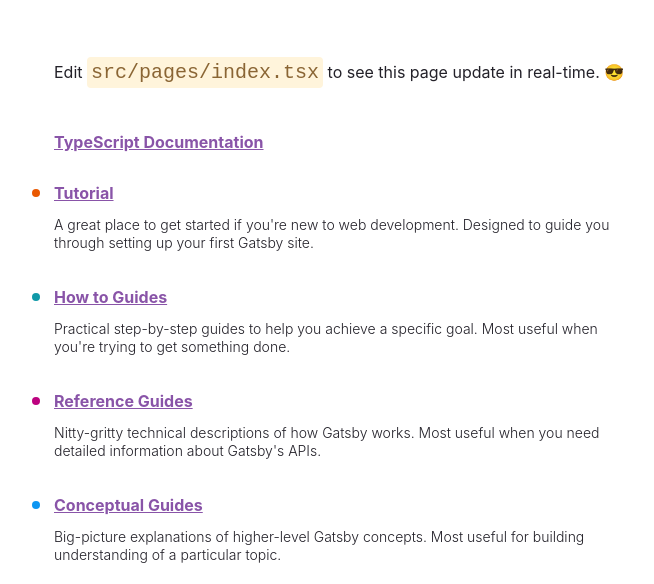
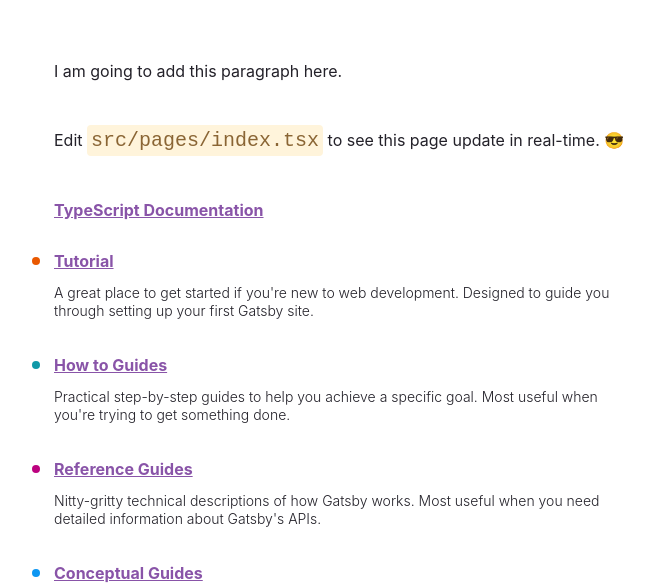
Before and after one commit to AkimaLunar/glowing-fortnight, a Gatsby site in the folder static-site/: page / in a window 1280 px wide. Shown: the part 224-808 px from the top of the page, without its empty margins (50-704 px from the left). Built offline with nearby package versions, Linux system fonts and the light colour scheme; Gatsby itself is replaced by a stand-in of ours.

Commit message:
Content changes

```diff
--- a/static-site/src/pages/index.tsx
+++ b/static-site/src/pages/index.tsx
@@ -137,6 +137,9 @@
         🎉🎉🎉
       </h1>
       <p style={paragraphStyles}>
+        I am going to add this paragraph here.
+      </p>
+      <p style={paragraphStyles}>
         Edit <code style={codeStyles}>src/pages/index.tsx</code> to see this page
         update in real-time. 😎
       </p>
```
